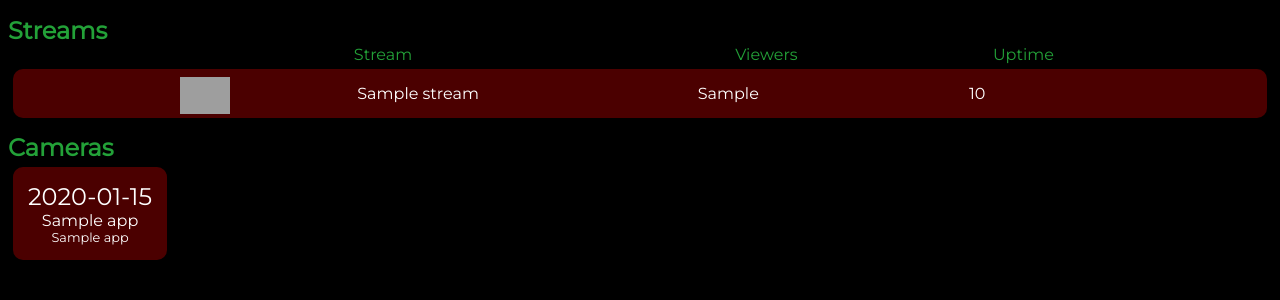
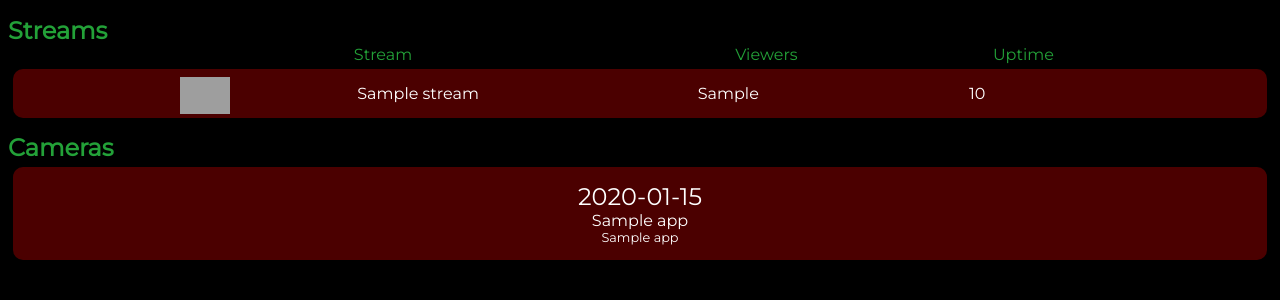
Before and after one commit to JohnBarton27/stream-status, a Flask app: template streamstatus/templates/index.html in a window 1280 px wide. Shown: the part 335-635 px from the top of the page. Run offline with Flask 2, Linux system fonts and the light colour scheme; the template is opened without the code that fills it: most values are stand-ins (such as "Sample title", 1, 10 or a date in 2020); parts of the project's set-up code (start-up, migrations or seed data) failed here and were passed over; some libraries are stand-ins or nearby versions; grey boxes are pictures that could not be loaded.

Commit message:
Fix Camera width to be more dynamic

```diff
--- a/streamstatus/static/css/main.css
+++ b/streamstatus/static/css/main.css
@@ -36,8 +36,8 @@ a {
 }
 
 .flex-cameras {
-    width: calc(100% * (1/4));
-    flex: 1 0 25%;
+    width: calc(100% * (1/10));
+    flex: 1 0 10%;
 }
 
 .timer {
--- a/streamstatus/templates/index.html
+++ b/streamstatus/templates/index.html
@@ -56,7 +56,7 @@
   <h2>Cameras</h2>
   <span style="display: flex; flex-wrap: wrap;">
   {% for app in cams %}
-    <a href="{{app.url}}" class="flex-child-cameras" target="_blank">
+    <a href="{{app.url}}" class="flex-cameras" target="_blank">
       <div id="{{app.app_name}}" class="app-status {% if app.get_is_healthy() %} app-healthy {% else %} app-unhealthy {% endif %}" style="text-align: center;">
         <span id="{{app.app_name}}-uptime" style="font-size: 1.5rem;">{{ app.uptime }}</span>
         <span style="display: block;">{{ app.app_name }}</span>
```
